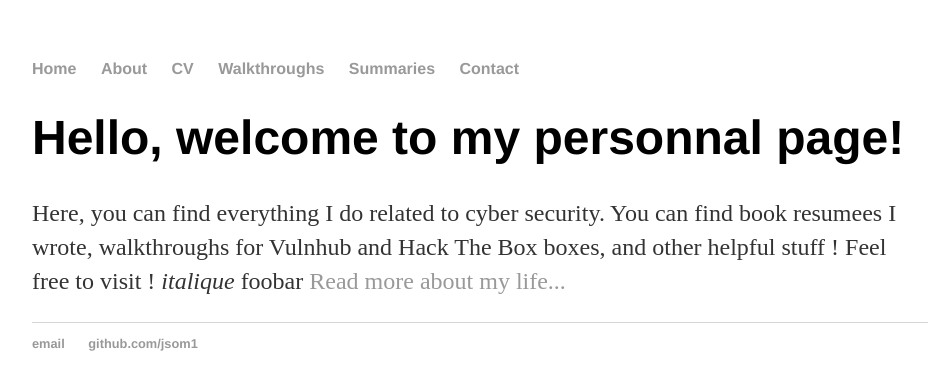
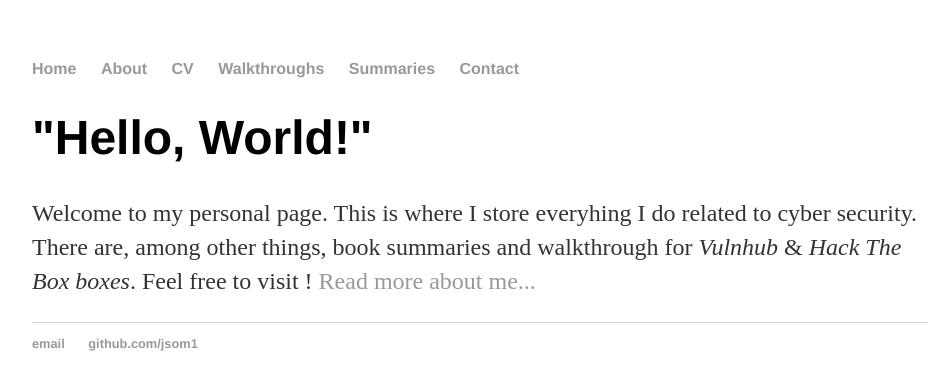
Before and after one commit to jsom1/jsom1.github.io, a Jekyll site: the page built from index.html, in a window 1280 px wide. Shown: the top 390 px of the page, without its empty margins (160-1107 px from the left). Built offline with Jekyll 4.4.1, drawn with Linux system fonts in a browser that asks for light colours.

Commit message:
Update index.html

```diff
--- a/index.html
+++ b/index.html
@@ -3,6 +3,8 @@ layout: default
 title: Netpal
 ---
 <div class="home">
-	<h1>Hello, welcome to my personnal page!</h1>
-	<p>Here, you can find everything I do related to cyber security. You can find book resumees I wrote, walkthroughs for Vulnhub and Hack The Box boxes, and other helpful stuff ! Feel free to visit ! <em>italique</em> foobar <a href="/about">Read more about my life...</a></p>
+	<h1>"Hello, World!"</h1>
+	<p>Welcome to my personal page. This is where I store everyhing I do related to cyber security. There are, among other things,
+		book summaries and walkthrough for <em>Vulnhub</em> & <em>Hack The Box boxes</em>.
+		Feel free to visit ! <a href="/about">Read more about me...</a></p>
 </div>
```
